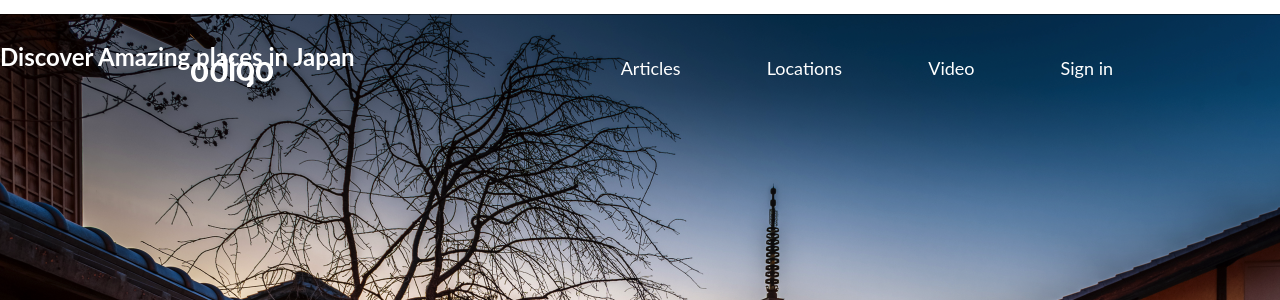
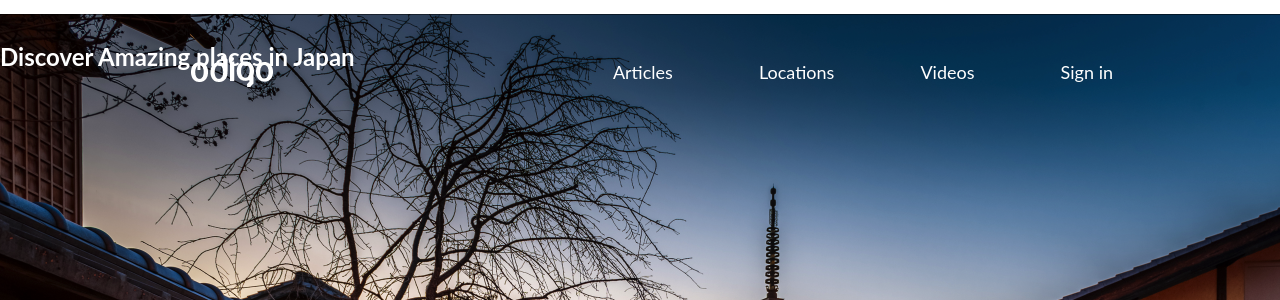
Before and after one commit to ngocngo10/html-css-training, a PHP site: page / in a window 1280 px wide; the page is wider, and only the part inside the window is pictured. Shown: the top 300 px of that part. Run offline with PHP 8.4, Linux system fonts and the light colour scheme; some libraries are stand-ins or nearby versions.

Commit message:
Update padding top for header nav menu

```diff
--- a/practice-one/assets/css/body.css
+++ b/practice-one/assets/css/body.css
@@ -1,5 +1,5 @@
 body {
-   font-family: 'Lato';
+   font-family: "Lato",sans-serif;
    font-style: normal;
    font-size: 16px;
    font-weight: 400;
--- a/practice-one/assets/css/page-header.css
+++ b/practice-one/assets/css/page-header.css
@@ -32,8 +32,9 @@
 
 .header-nav__item {
   display: inline-block;
+  height: 31px;
+  padding-top: 4px;
   margin-left: 82px;
-  height: 31px;
 }
 
 .header-nav__item a {
--- a/practice-one/index.html
+++ b/practice-one/index.html
@@ -19,7 +19,7 @@
       <ul class="header-nav__menu">
         <li class="header-nav__item"><a href="javascript:void(0)">Articles</a></li>
         <li class="header-nav__item"><a href="javascript:void(0)">Locations</a></li>
-        <li class="header-nav__item"><a href="javascript:void(0)">Video</a></li>
+        <li class="header-nav__item"><a href="javascript:void(0)">Videos</a></li>
         <li class="header-nav__item"><a href="javascript:void(0)">Sign in</a></li>
       </ul>
     </nav>
```
